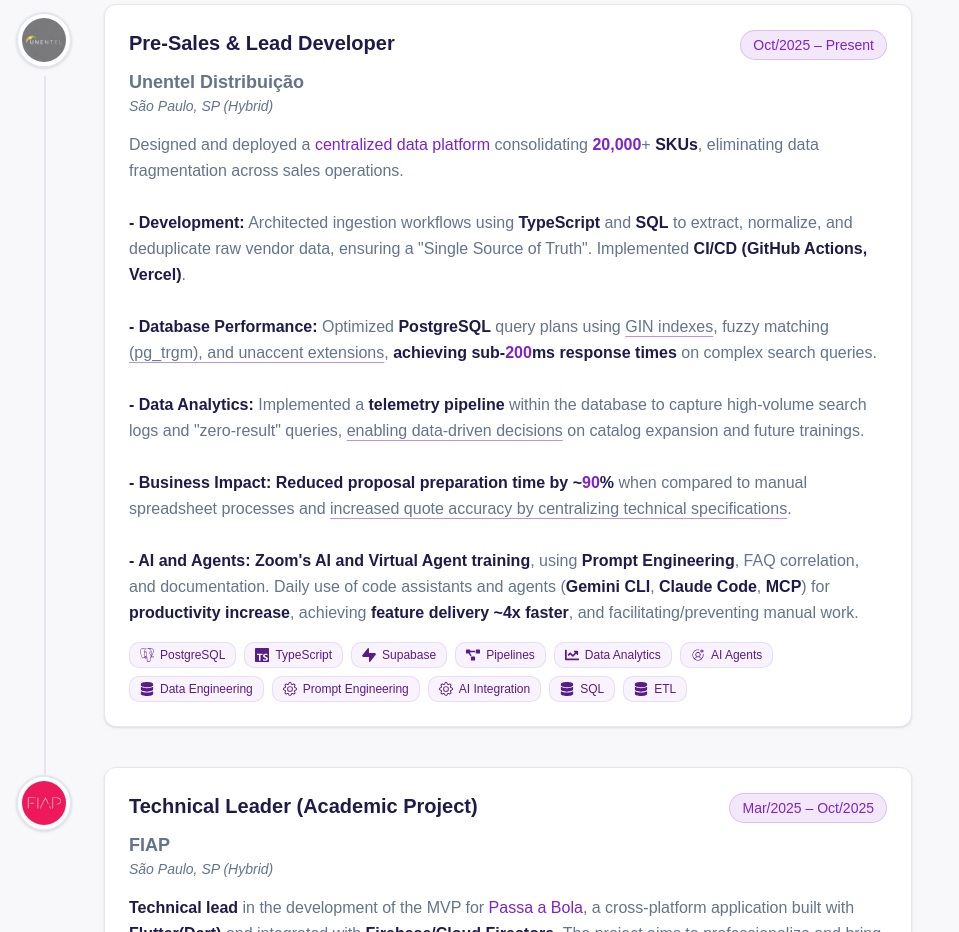
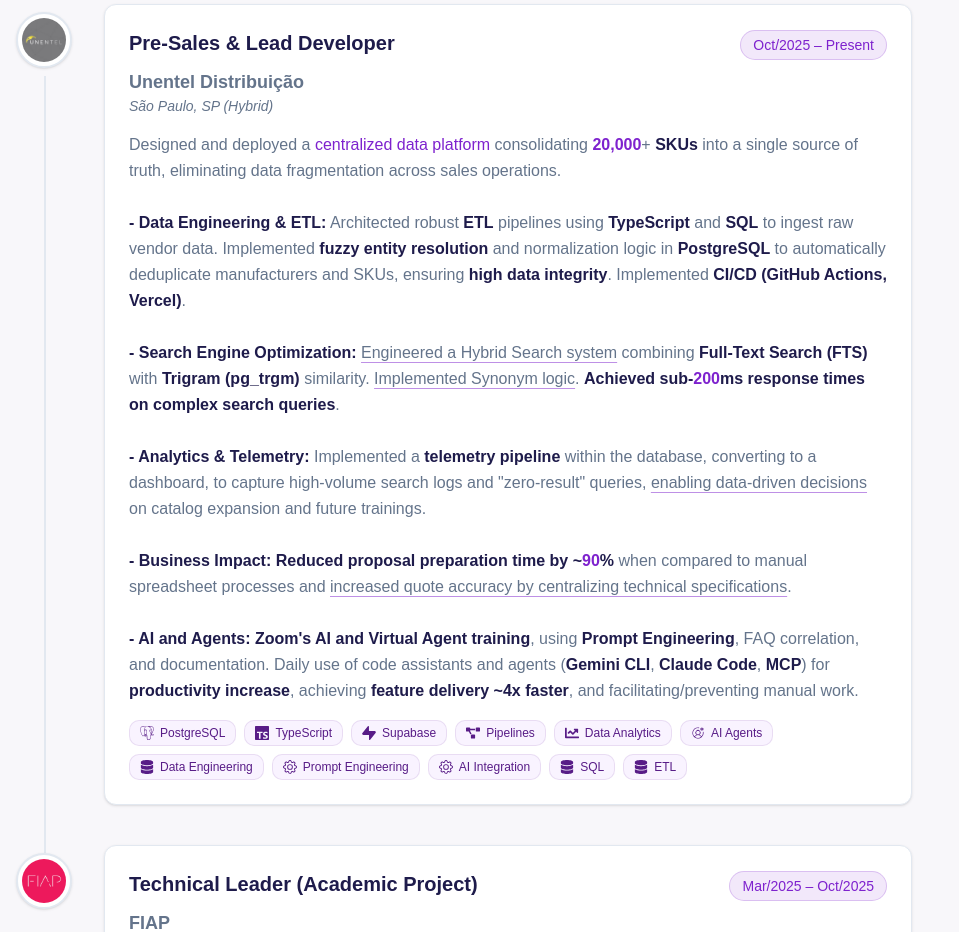
Before and after one commit to Caioncaminha/portfolio, a Next.js app: page / in a window 1280 px wide. Shown: the part 1600-2532 px from the top of the page, without its empty margins (0-959 px from the left). Built offline with nearby package versions, Linux system fonts and the light colour scheme.

Commit message:
feat: update CV descriptions for clarity and enhance data engineering details

```diff
--- a/src/data/dictionaries.ts
+++ b/src/data/dictionaries.ts
@@ -67,13 +67,13 @@
           period: "Oct/2025 – Present",
           location: "São Paulo, SP (Hybrid)",
           url: "https://unentel.com.br/",
-          description: `Designed and deployed a [centralized data platform](/projects/unentel-catalog) consolidating [[20,000]]+ **SKUs**, eliminating data fragmentation across sales operations.
+          description: `Designed and deployed a [centralized data platform](/projects/unentel-catalog) consolidating [[20,000]]+ **SKUs** into a single source of truth, eliminating data fragmentation across sales operations.
 
-**- Development:** Architected ingestion workflows using **TypeScript** and **SQL** to extract, normalize, and deduplicate raw vendor data, ensuring a "Single Source of Truth". Implemented **CI/CD (GitHub Actions, Vercel)**.
+**- Data Engineering & ETL:** Architected robust **ETL** pipelines using **TypeScript** and **SQL** to ingest raw vendor data. Implemented **fuzzy entity resolution** and normalization logic in **PostgreSQL** to automatically deduplicate manufacturers and SKUs, ensuring **high data integrity**. Implemented **CI/CD (GitHub Actions, Vercel)**.
 
-**- Database Performance:** Optimized **PostgreSQL** query plans using __GIN indexes__, fuzzy matching __(pg_trgm), and unaccent extensions__, **achieving sub-**[[200]]**ms response times** on complex search queries.
+**- Search Engine Optimization:** __Engineered a Hybrid Search system__ combining **Full-Text Search (FTS)** with **Trigram (pg_trgm)** similarity. __Implemented Synonym logic__. **Achieved sub-**[[200]]**ms response times on complex search queries**.
 
-**- Data Analytics:** Implemented a **telemetry pipeline** within the database to capture high-volume search logs and "zero-result" queries, __enabling data-driven decisions__ on catalog expansion and future trainings.
+**- Analytics & Telemetry:** Implemented a **telemetry pipeline** within the database, converting to a dashboard, to capture high-volume search logs and "zero-result" queries, __enabling data-driven decisions__ on catalog expansion and future trainings.
 
 **- Business Impact:** **Reduced proposal preparation time by ~**[[90]]**%** when compared to manual spreadsheet processes and __increased quote accuracy by centralizing technical specifications__.
 
@@ -319,13 +319,13 @@
           period: "Out/2025 – Presente",
           location: "São Paulo, SP (Híbrido)",
           url: "https://unentel.com.br/",
-          description: `Projetei e implementei uma [plataforma de dados centralizada](/projects/unentel-catalog) consolidando mais de [[20,000]] **SKUs**, eliminando a fragmentação de dados nas operações de vendas.
+          description: `Projetei e implementei uma [plataforma de dados centralizada](/projects/unentel-catalog) consolidando mais de [[20,000]] **SKUs** em uma única fonte de verdade, eliminando a fragmentação de dados nas operações de vendas.
 
-**- Desenvolvimento:** Estruturei fluxos de trabalho de ingestão usando **TypeScript** e **SQL** para extrair, normalizar e desduplicar dados brutos de fornecedores, garantindo uma "Fonte Única de Verdade". Implementei **CI/CD (GitHub Actions, Vercel)**.
+**- Engenharia de Dados e ETL:** Desenvolvi pipelines de **ETL** robustos usando **TypeScript** e **SQL** para ingerir dados brutos de fornecedores. Implementei **fuzzy entity resolution** e normalização em **PostgreSQL** para desduplicar automaticamente fabricantes e SKUs, garantindo **alta integridade de dados**. Implementei **CI/CD (GitHub Actions, Vercel)**.
 
-**- Desempenho do Banco de Dados:** Otimizei planos de consulta **PostgreSQL** usando __índices GIN__, correspondência aproximada __(pg_trgm) e unaccent__, alcançando **tempos de resposta inferiores a **[[200]]**ms** em consultas de pesquisa complexas.
+**- Otimização de Buscas:** __Desenvolvi um sistema de busca híbrido__ que combina **Full-Text Search (FTS)** com correspondência aproximada **(pg_trgm)**. __Implementei lógica de sinônimos__. Obtive **tempos de resposta abaixo de** [[200]]** ms** em consultas de busca complexas.
 
-**- Análise de Dados:** Implementei um **pipeline de telemetria** dentro do banco de dados para capturar logs de pesquisa de alto volume e consultas "sem resultado", __permitindo decisões baseadas em dados__ sobre expansão de catálogo e treinamentos futuros.
+**- Análise e Telemetria:** Implementei um **pipeline de telemetria** dentro do banco de dados, convertendo-o a um dashboard, para capturar logs de pesquisa de alto volume e consultas "sem resultado", __permitindo decisões baseadas em dados__ sobre expansão de catálogo e treinamentos futuros.
 
 **- Impacto nos Negócios:** **Reduzi o tempo de preparação de propostas em cerca de ~**[[90]]**%** quando comparado a processos manuais de planilhas e __aumentei a precisão das cotações centralizando especificações técnicas__.
 
```
Also changed, not shown: 2 other files (tests, documents, lock files or other folders).
